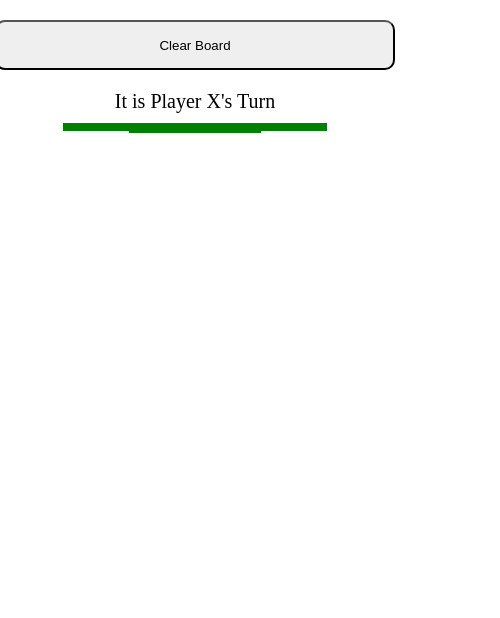
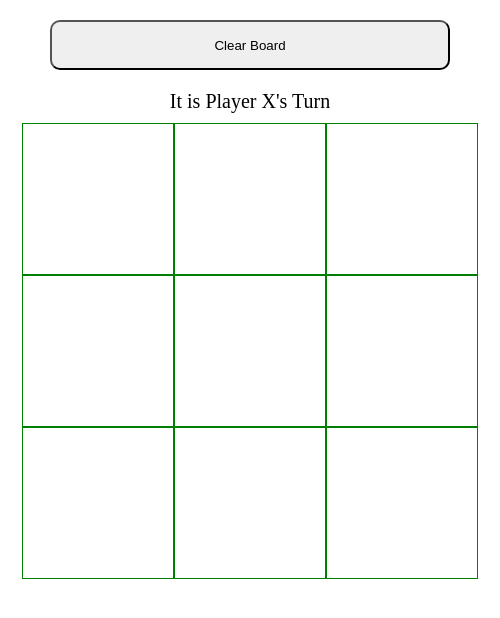
Before and after one commit to cxchua/tictactoe, a plain HTML site: page index.html in a window 390 px wide. Shown: the whole page, 500 px wide, since content can reach past the window. Drawn offline with nearby package versions, Linux system fonts and the light colour scheme.

Commit message:
Updating

```diff
--- a/script2.js
+++ b/script2.js
@@ -7,6 +7,10 @@
 function ready(){
   console.log('ready');
   console.log($('.square').length + " elements found");
+
+  var cw = $('.square').width();
+  $('.square').css({'height':cw+'px'});
+
   $('#button1').on('click',resetGame);
   $('.square').on('click',playTurn);
 
--- a/style.css
+++ b/style.css
@@ -1,6 +1,6 @@
 body {
 	margin: 0 auto;
-	max-width:500px;
+	width:500px;
 }
 
 #topbar {
@@ -55,15 +55,14 @@
 }
 
 
+@ media all and (max-width:500px) {
 
-@media only screen and (max-width: 400px) {
-  /* style */
-	body {
-	width:100%;
-	}
+body {
+	width:400px;
+}
+.square {
+	height:100px;
+	width:100px;
+}
 
-	.square {
-		width:33.33%;
-		height: auto;
-	}
 }
```
